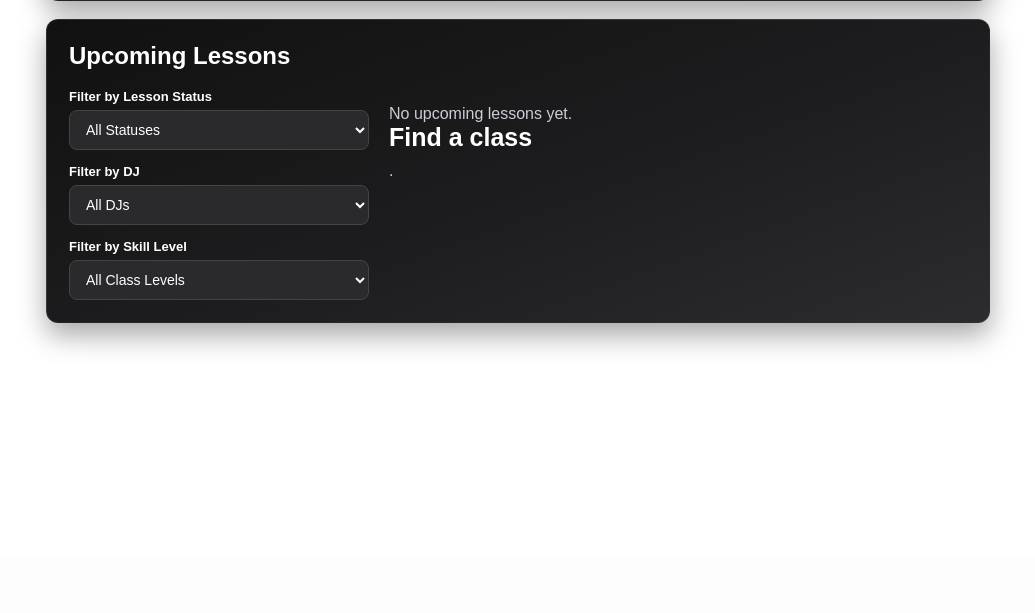
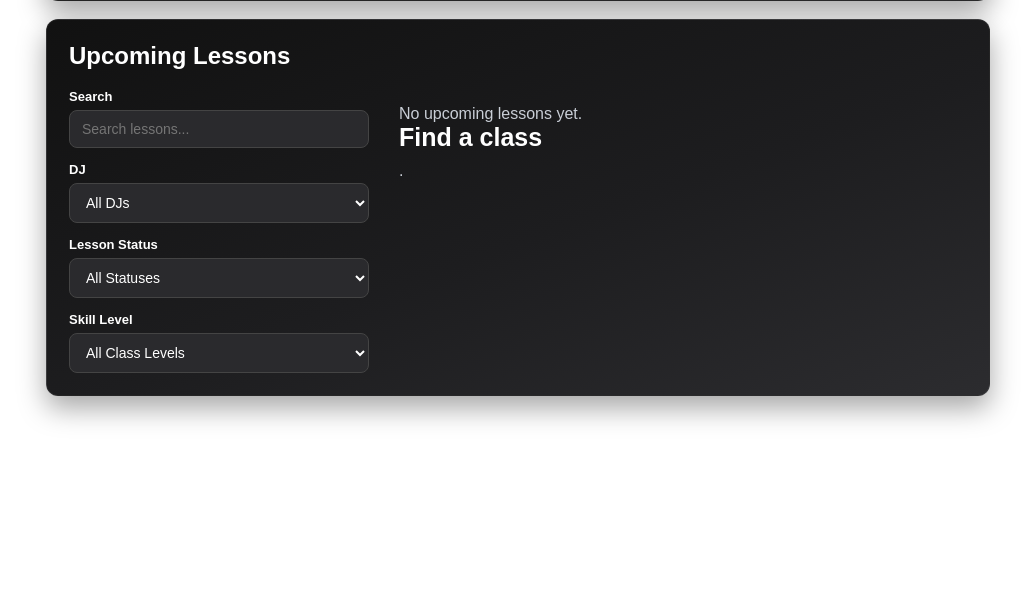
Before and after one commit to sidluthra1/djschedulerSHHO, a Django app: page / in a window 1280 px wide. Shown: the part 1166-1779 px from the top of the page, without its empty margins (122-1157 px from the left). Before the commit the page ends 1515 px from the top, so only its background shows below. Run offline with Django 5.2, Linux system fonts and the light colour scheme; the visitor is signed in with stand-in values (Sample User, id 1); data comes from the database, SQL or seed files in the repository; data that the repository does not hold is empty.

Commit message:
added search

```diff
--- a/lessonscheduler/templates/user_homepage.html
+++ b/lessonscheduler/templates/user_homepage.html
@@ -401,7 +401,7 @@ body::before{
 .upcoming-classes-layout{
     display:grid;
     grid-template-columns: 300px 1fr;
-    gap:20px;
+    gap:30px;
     align-items:start;
 }
 
@@ -488,6 +488,15 @@ body::before{
     background:#2a2a2d;
     color:#fff;
     font-size:14px;
+}
+
+.filter-group input {
+    padding: 10px 12px;
+    border-radius: 8px;
+    border: 1px solid #444;
+    background: #2a2a2d;
+    color: #fff;
+    font-size: 14px;
 }
 
 /* ===== RESPONSIVE ===== */
@@ -648,17 +657,12 @@ body::before{
     <div class="filters-column">
 
         <div class="filter-group">
-            <label for="statusFilter">Filter by Lesson Status</label>
-            <select id="statusFilter">
-                <option value="">All Statuses</option>
-                <option value="enrolled">Enrolled</option>
-                <option value="waitlisted">Waitlisted</option>
-                <option value="none">Not Enrolled</option>
-            </select>
+            <label for="titleSearch">Search</label>
+            <input type="text" id="titleSearch" placeholder="Search lessons...">
         </div>
 
         <div class="filter-group">
-            <label for="djFilter">Filter by DJ</label>
+            <label for="djFilter">DJ</label>
             <select id="djFilter">
                 <option value="">All DJs</option>
                 {% for lesson in available_lessons %}
@@ -670,7 +674,18 @@ body::before{
         </div>
 
         <div class="filter-group">
-            <label for="skillFilter">Filter by Skill Level</label>
+            <label for="statusFilter">Lesson Status</label>
+            <select id="statusFilter">
+                <option value="">All Statuses</option>
+                <option value="enrolled">Enrolled</option>
+                <option value="waitlisted">Waitlisted</option>
+                <option value="none">Not Enrolled</option>
+            </select>
+        </div>
+
+
+        <div class="filter-group">
+            <label for="skillFilter">Skill Level</label>
             <select id="skillFilter">
                 <option value="">All Class Levels</option>
                 <option value="Beginner">Beginner</option>
@@ -688,6 +703,7 @@ body::before{
 
 
                 <li class="item upcoming-class-item"
+                    data-title="{{ lesson.title }}"
                     data-dj="{{ lesson.dj.get_full_name|default:lesson.dj.username }}"
                     data-skill="{{ lesson.experience_requirements }}"
                     data-status="
@@ -986,13 +1002,14 @@ body::before{
 })();
 
 (function () {
+    const titleSearch = document.getElementById("titleSearch");
     const statusFilter = document.getElementById("statusFilter");
     const djFilter = document.getElementById("djFilter");
     const skillFilter = document.getElementById("skillFilter");
     const classItems = document.querySelectorAll(".upcoming-class-item");
     const noResults = document.getElementById("noFilteredResults");
 
-    if (!djFilter || !skillFilter || !classItems.length) return;
+    if (!titleSearch || !statusFilter || !djFilter || !skillFilter || !classItems.length) return;
 
     function dedupeSelectOptions(selectEl) {
         const seen = new Set();
@@ -1015,18 +1032,22 @@ body::before{
         const selectedDj = djFilter.value.trim().toLowerCase();
         const selectedSkill = skillFilter.value.trim().toLowerCase();
         const selectedStatus = statusFilter.value.trim().toLowerCase();
+        const selectedTitle = titleSearch.value.trim().toLowerCase();
         let visibleCount = 0;
 
         classItems.forEach((item) => {
+            const itemTitle = (item.dataset.title || "").trim().toLowerCase();
             const itemStatus = (item.dataset.status || "").trim().toLowerCase();
             const itemDj = (item.dataset.dj || "").trim().toLowerCase();
             const itemSkill = (item.dataset.skill || "").trim().toLowerCase();
 
+            const matchesTitle = !selectedTitle || itemTitle.includes(selectedTitle);
             const matchesStatus = !selectedStatus || itemStatus === selectedStatus;
             const matchesDj = !selectedDj || itemDj === selectedDj;
             const matchesSkill = !selectedSkill || itemSkill === selectedSkill;
 
-            if (matchesStatus && matchesDj && matchesSkill) {
+
+            if (matchesTitle && matchesStatus && matchesDj && matchesSkill) {
                 item.style.display = "";
                 visibleCount++;
             } else {
@@ -1039,6 +1060,7 @@ body::before{
         }
     }
 
+    titleSearch.addEventListener("input", applyUpcomingClassFilters);
     statusFilter.addEventListener("change", applyUpcomingClassFilters);
     djFilter.addEventListener("change", applyUpcomingClassFilters);
     skillFilter.addEventListener("change", applyUpcomingClassFilters);
```
